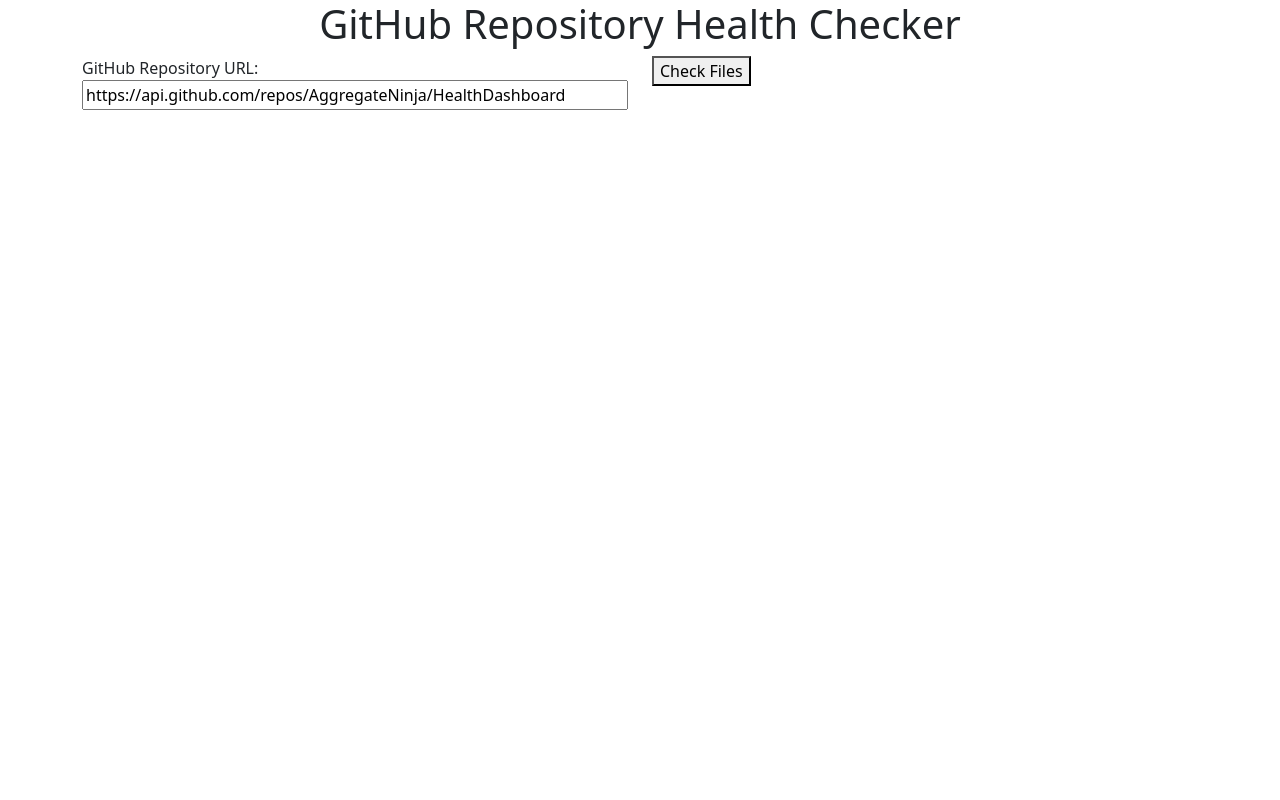
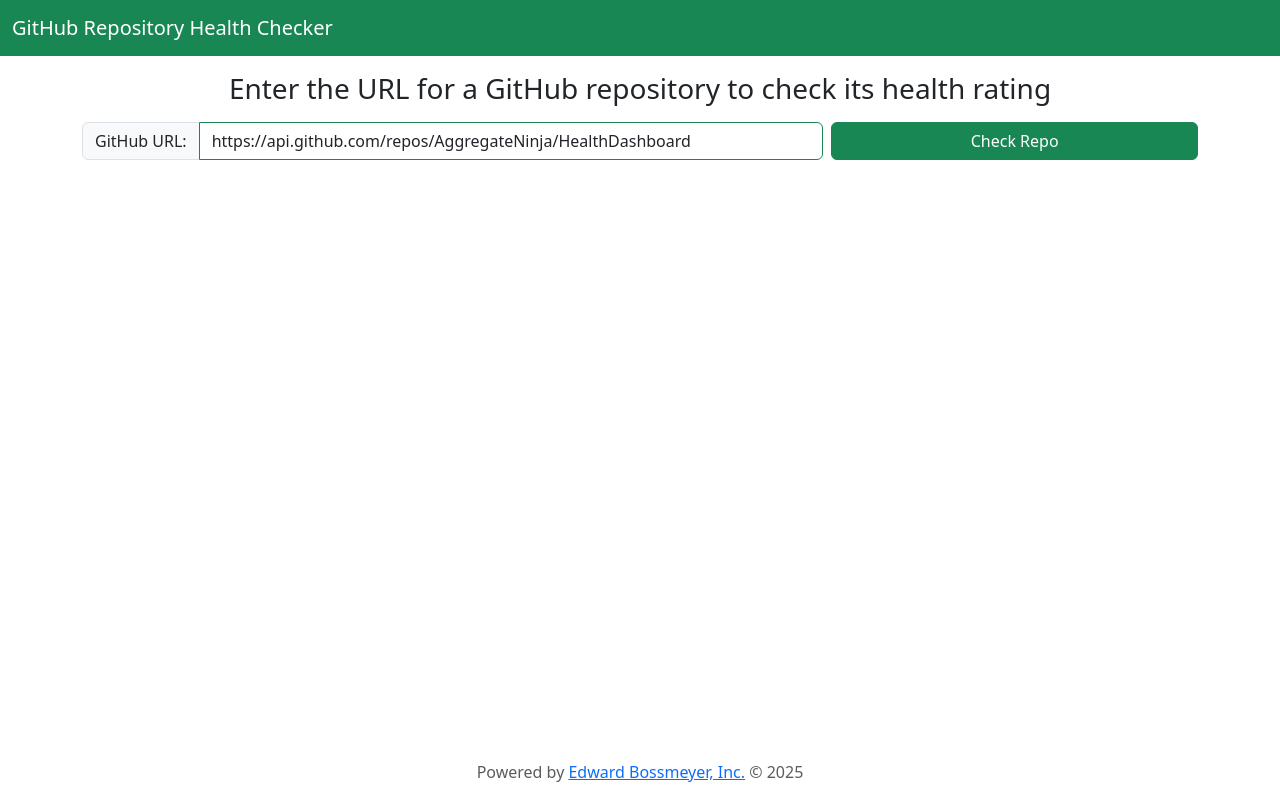
Before and after one commit to AggregateNinja/HealthDashboard, an Angular app: page / in a window 1280 px wide. Built offline with nearby package versions, Linux system fonts and the light colour scheme.

Commit message:
Updates for UI

```diff
--- a/package.json
+++ b/package.json
@@ -1,6 +1,6 @@
 {
   "name": "health-dashboard",
-  "version": "0.1.9",
+  "version": "0.2.0",
   "scripts": {
     "ng": "ng",
     "start": "ng serve",
--- a/src/app/app.css
+++ b/src/app/app.css
@@ -1,8 +1,15 @@
-.col-4 {
-    overflow-x: hidden;
+:host {
+    /* Styles for pushing the footer to the bottom */
+    min-height: 100vh;
+    display: flex;
+    flex-direction: column;
 }
 
-#githubUrl {
-    width: 100%;
-    box-sizing: border-box;
+nav a {
+    color: white;
 }
+
+ul {
+    list-style-type: none;
+    padding: 0;
+}
--- a/src/app/app.html
+++ b/src/app/app.html
@@ -1,22 +1,39 @@
 
 
+<nav class="navbar bg-success" data-bs-theme="light">
+  <div class="container-fluid">
+    <a class="navbar-brand" href="https://github.com/AggregateNinja/HealthDashboard" target="_blank">GitHub Repository Health Checker</a>
+  </div>
+</nav>
+<div class="container mx-auto mt-3">
+  <h3 class="text-center mb-3">Enter the URL for a GitHub repository to check its health rating</h3>
 
-<div class="container mx-auto">
-  <h1 class="text-center">GitHub Repository Health Checker</h1>
+  <div class="row g-2 align-items-center">
+    <div class="col-12 col-md-8">
+      <div class="input-group">
+        <span class="input-group-text">GitHub URL:</span>
+        <input [(ngModel)]="githubUrl"
+              id="githubUrl"
+              name="githubUrl"
+              placeholder="GitHub URL"
+              type="text"
+              class="form-control border-success"
+              aria-label="GitHub URL">
+      </div>
+    </div>
 
-  <div class="row">
-    <div class="col-6">
-      <label for="githubUrl">GitHub Repository URL:</label>
-      <input [(ngModel)]="githubUrl" id="githubUrl" name="githubUrl" placeholder="GitHub URL" />
-
-    </div>
-    <div class="col-6">
-      <button (click)="fetchUserData()">Check Files</button>
+    <div class="col-12 col-md-4">
+      <button (click)="fetchUserData()"
+              type="button"
+              class="btn btn-success w-100">
+        Check Repo
+      </button>
     </div>
   </div>
 
-  <div class="row">
-    <div class="col-4">
+  <div class="row justify-content-md-center mt-3">
+
+    <div class="col-lg-4 col-md-4 col-sm-12">
       <ul *ngIf="fileStatuses">
         <li *ngFor="let f of fileList">
           {{ fileStatuses[f] ? '✅ ' + f + ' Exists' : '❌ ' + f + 'Missing' }}
@@ -29,11 +46,33 @@
         </li>
       </ul>
     </div>
-    <div class="col-4">
+    <div class="col-lg-4 col-md-4 col-sm-12">
+      <div id="score" *ngIf="displayScore">
+        <h4>Your Repository Health Score is:</h4>
+        <h1 [ngClass]="{
+          'text-danger': score <= 2,
+          'text-warning': score > 2 && score < 4,
+          'text-success': score >= 4
+        }">{{ (score * 100 / maxScore) | number:'1.0-0' }}%</h1>
 
-    </div>
-    <div class="col-4">
-
+        <div class="progress" style="height: 10px;">
+          <div class="progress-bar bg-success"
+              [ngClass]="{
+                'progress-bar bg-danger': score <= 2,
+                'progress-bar bg-warning': score > 2 && score < 4,
+                'progress-bar bg-success': score >= 4
+              }"
+              role="progressbar"
+              [style.width.%]="score * 100 / maxScore"
+              [attr.aria-valuenow]="score * 100 / maxScore"
+              aria-valuemin="0" aria-valuemax="100">
+          </div>
+        </div>
+        <small>{{ score | number:'1.0-1' }}/{{ maxScore }}</small>
+      </div>
     </div>
   </div>
 </div>
+<footer class="footer mt-auto text-center py-3">
+  <span class="text-muted">Powered by <a href="https://github.com/AggregateNinja/HealthDashboard" target="_blank">Edward Bossmeyer, Inc.</a>  &copy; {{currYear}} </span>
+</footer>
--- a/src/app/app.ts
+++ b/src/app/app.ts
@@ -1,26 +1,23 @@
 import { Component, signal, inject } from '@angular/core';
-//import { RouterOutlet } from '@angular/router';
 import { GithubService } from './services/github.service';
 import { FormsModule } from '@angular/forms';
-//import { JsonPipe } from '@angular/common';
-import { NgIf, NgFor } from '@angular/common';
+import { NgIf, NgFor, DecimalPipe, NgClass } from '@angular/common';
 import { forkJoin } from 'rxjs';
 import { GithubUser } from './models/github-user';
 
 @Component({
   selector: 'app-root',
   imports: [
-    //RouterOutlet
     FormsModule,
-    //JsonPipe,
     NgIf,
-    NgFor
+    NgFor,
+    DecimalPipe,
+    NgClass
   ],
   templateUrl: './app.html',
   styleUrl: './app.css'
 })
 export class App {
-
 
   protected readonly title = signal('health-dashboard');
   githubUrl = 'https://api.github.com/repos/AggregateNinja/HealthDashboard';
@@ -31,10 +28,13 @@
   fileStatuses: Record<string, boolean> | null = null;
   hasRecent: boolean | null = null;
   hasActions: boolean | null = null;
+  currYear = new Date().getFullYear();
+  score = 0;
+  maxScore = 5;
+  displayScore = false;
+  percentScore = '';
 
-  private readonly github = inject(GithubService);
-
-  //constructor(private github: GithubService) {}
+  private readonly github = inject(GithubService); //constructor(private github: GithubService) {}
 
   /**
    * Parse a GitHub repo URL to extract owner and repo name
@@ -65,7 +65,12 @@
     }
   }
 
+  /**
+   *
+   * @returns Fetch data and update score based on repo health
+   */
   fetchUserData() {
+    this.score = 0;
 
     const ownerRepo = this.parseGithubUrl(this.githubUrl);
 
@@ -83,29 +88,62 @@
     this.checkActions();
   }
 
+  /**
+   * Fetch GitHub user profile data. Currently not used.
+   */
   fetchUser() {
     this.github.getUser(this.owner).subscribe((data) => {
       this.user = data;
     });
   }
 
+  /**
+   * Check for key files in the repo (LICENSE, .gitignore, README.md)
+   */
   checkFiles() {
     const observables = this.github.checkRepoFiles(this.owner, this.repo, this.fileList);
     // forkJoin waits for all observables to complete
     forkJoin(observables).subscribe((results) => {
       this.fileStatuses = results;
+      if (this.fileStatuses != null) {
+        if (this.fileStatuses['LICENSE'] == true) {
+          this.score += 1;
+        }
+        if (this.fileStatuses['.gitignore'] == true) {
+          this.score += 1;
+        }
+        if (this.fileStatuses['README.md'] == true) {
+          this.score += 1;
+        }
+      }
     });
+
+
+
   }
 
+  /**
+   * Check if repo has recent commits (default: last 6 months)
+   */
   checkActivity() {
     this.github.hasRecentCommits(this.owner, this.repo).subscribe((exists) => {
+      if (exists !== null && exists) {
+        this.score += 1;
+      }
       this.hasRecent = exists;
     });
   }
 
+  /**
+   * Check if repo uses GitHub Actions
+   */
   checkActions() {
     this.github.usesGithubActions(this.owner, this.repo).subscribe((exists) => {
+      if (exists !== null && exists) {
+        this.score += 1;
+      }
       this.hasActions = exists;
+      this.displayScore = true;
     });
   }
 
```
Also changed, not shown: src/app/services/github.service.ts (+36 -7 lines), 1 other file (tests, documents, lock files or other folders).
